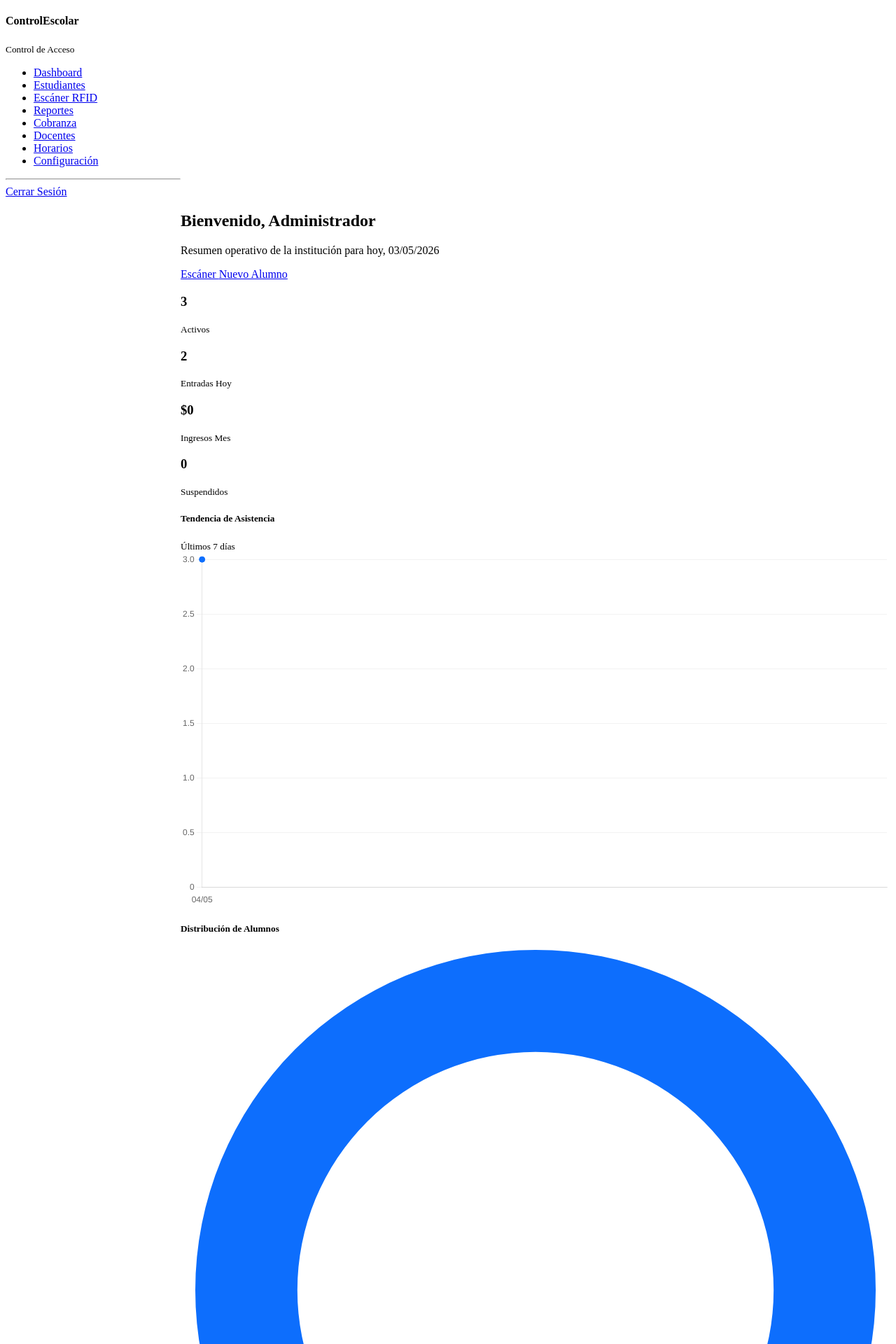
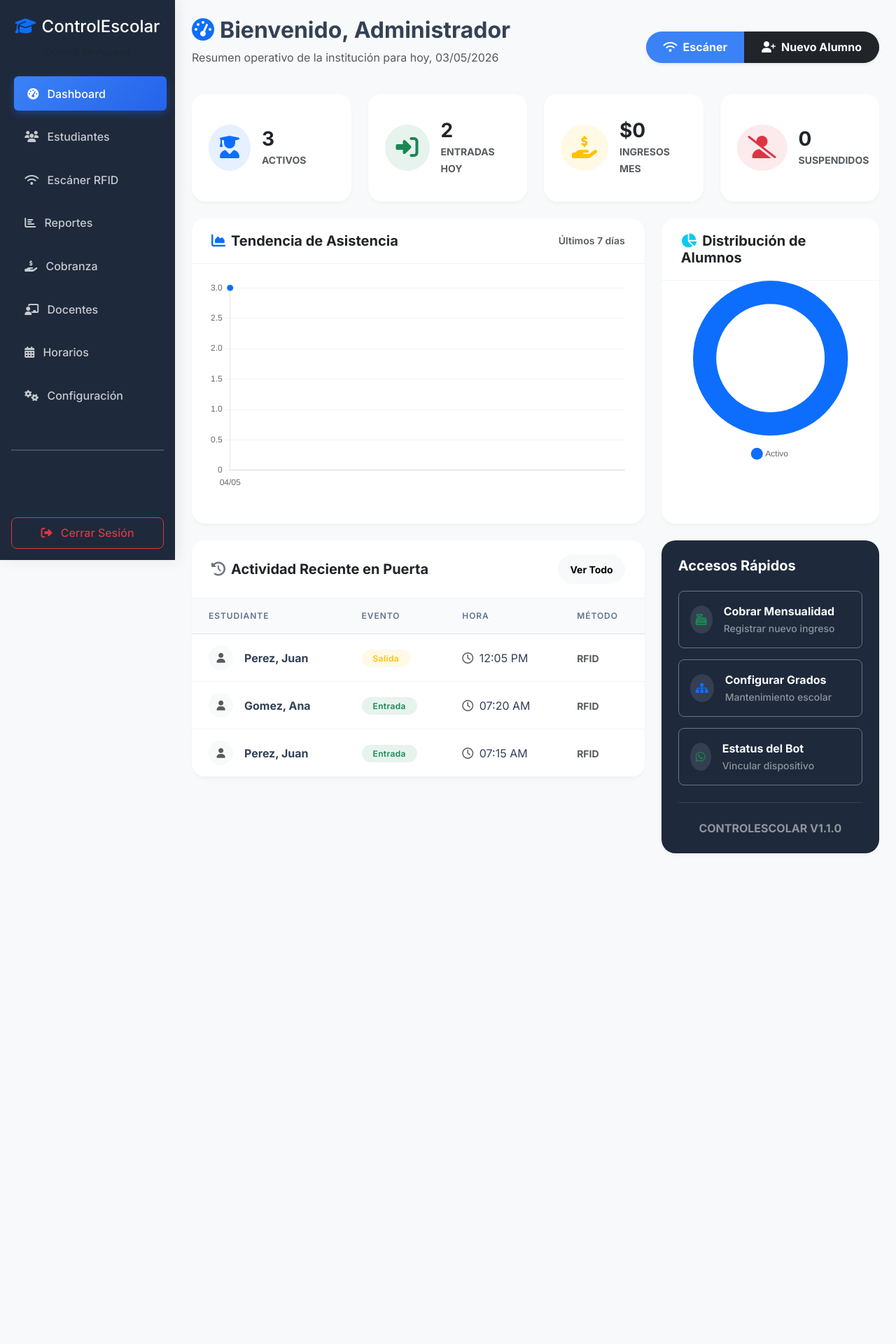
Before and after one commit to Franklinft71/ControlEscolar, a PHP site: page /controlescolar/index.php in a window 1280 px wide. Shown: the top 1920 px of the page at 70% size. After the commit the page ends 1219 px from the top, so only its background shows below. Run offline with PHP 8.4, Linux system fonts and the light colour scheme; a user stored in the database is signed in; data comes from the database, SQL or seed files in the repository; data that the repository does not hold is empty; some libraries are stand-ins or nearby versions.

Commit message:
Refactor header.php to update styles and scripts
Updated header.php to include new CSS stylesheets and removed outdated JavaScript links.

```diff
--- a/includes/header.php
+++ b/includes/header.php
@@ -19,10 +19,12 @@ if (!isset($_SESSION['usuario_id'])) {
   <meta charset="UTF-8">
   <meta name="viewport" content="width=device-width, initial-scale=1.0">
   <title><?php echo isset($page_title) ? $page_title . ' - ' . APP_NAME : APP_NAME; ?></title>
-  <script src="https://code.jquery.com/jquery-3.7.1.min.js" integrity="sha256-/JqT3SQfawRcv/BIHPThkBvs0OEvtFFmqPF/lYI/Cxo=" crossorigin="anonymous"></script>
-  <script src="https://cdn.jsdelivr.net/npm/bootstrap@5.3.3/dist/js/bootstrap.bundle.min.js" integrity="sha384-YvpcrYf0tY3lHB60NNkmXc5s9fDVZLESaAA55NDzOxhy9GkcIdslK1eN7N6jIeHz" crossorigin="anonymous"></script>
-  <script src="https://cdn.jsdelivr.net/npm/sweetalert2@11"></script>
-  <script src="https://cdn.jsdelivr.net/npm/select2@4.1.0-rc.0/dist/js/select2.min.js"></script>
+  <link href="https://cdn.jsdelivr.net/npm/bootstrap@5.3.3/dist/css/bootstrap.min.css" rel="stylesheet" integrity="sha384-QWTKZyjpPEjISv5WaRU9OFeRpok6YctnYmDr5pNlyT2bRjXh0JMhjY6hW+ALEwIH" crossorigin="anonymous">
+  <link rel="stylesheet" href="https://cdnjs.cloudflare.com/ajax/libs/font-awesome/6.5.2/css/all.min.css" integrity="sha512-SnH5WK+bZxgPHs44uWIX+LLJAJ9/2PkPKZ5QiAj6Ta86w+fsb2TkcmfRyVX3pBnMFcV7oQPJkl9QevSCWr3W6A==" crossorigin="anonymous" referrerpolicy="no-referrer" />
+  <link href="https://cdn.jsdelivr.net/npm/sweetalert2@11.10.7/dist/sweetalert2.min.css" rel="stylesheet">
+  <link href="https://cdn.jsdelivr.net/npm/select2@4.1.0-rc.0/dist/css/select2.min.css" rel="stylesheet" />
+  <link href="https://cdn.jsdelivr.net/npm/select2-bootstrap-5-theme@1.3.0/dist/select2-bootstrap-5-theme.min.css" rel="stylesheet" />
+  <link rel="stylesheet" href="<?php echo APP_URL; ?>/assets/css/style.css">
 </head>
 
 <body class="bg-light">
```
